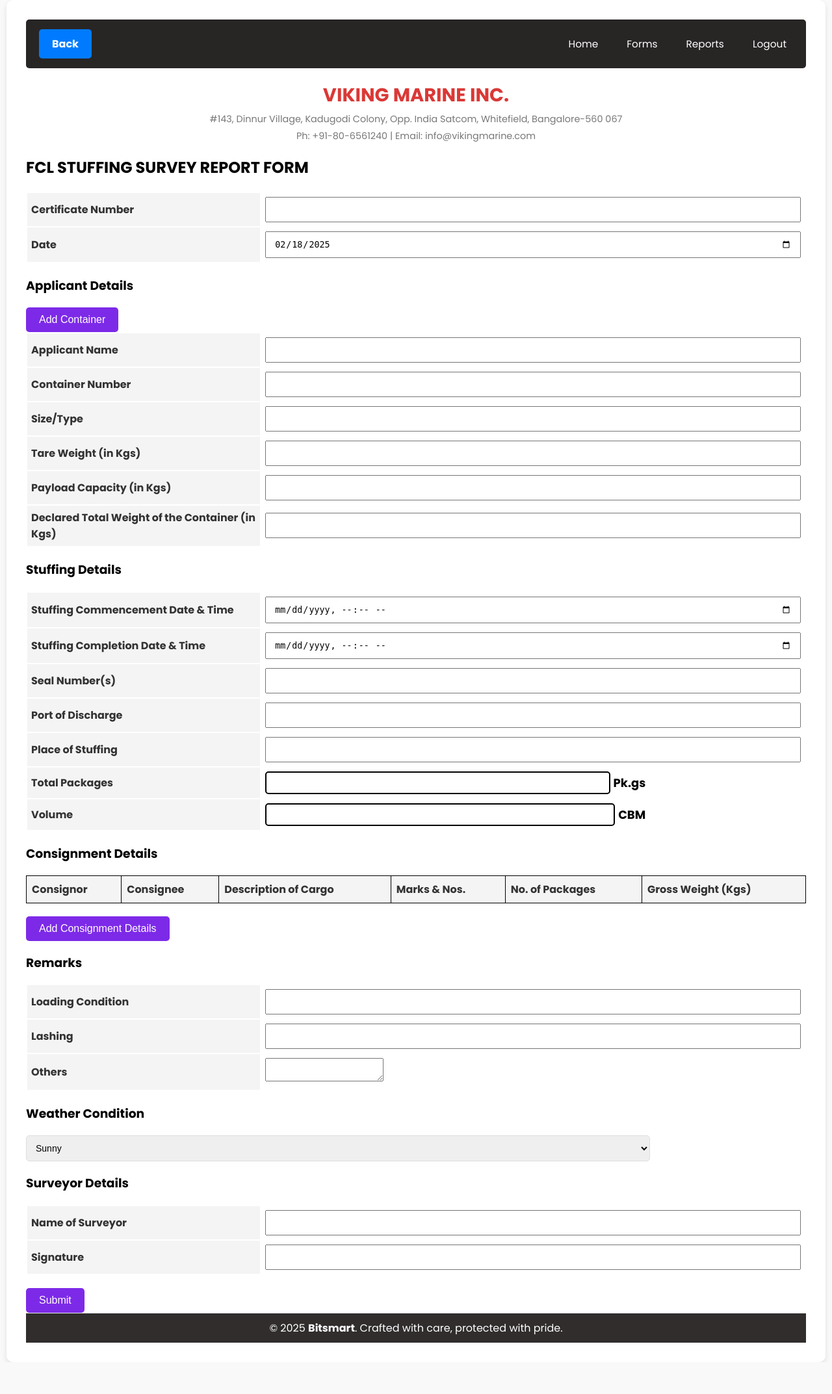
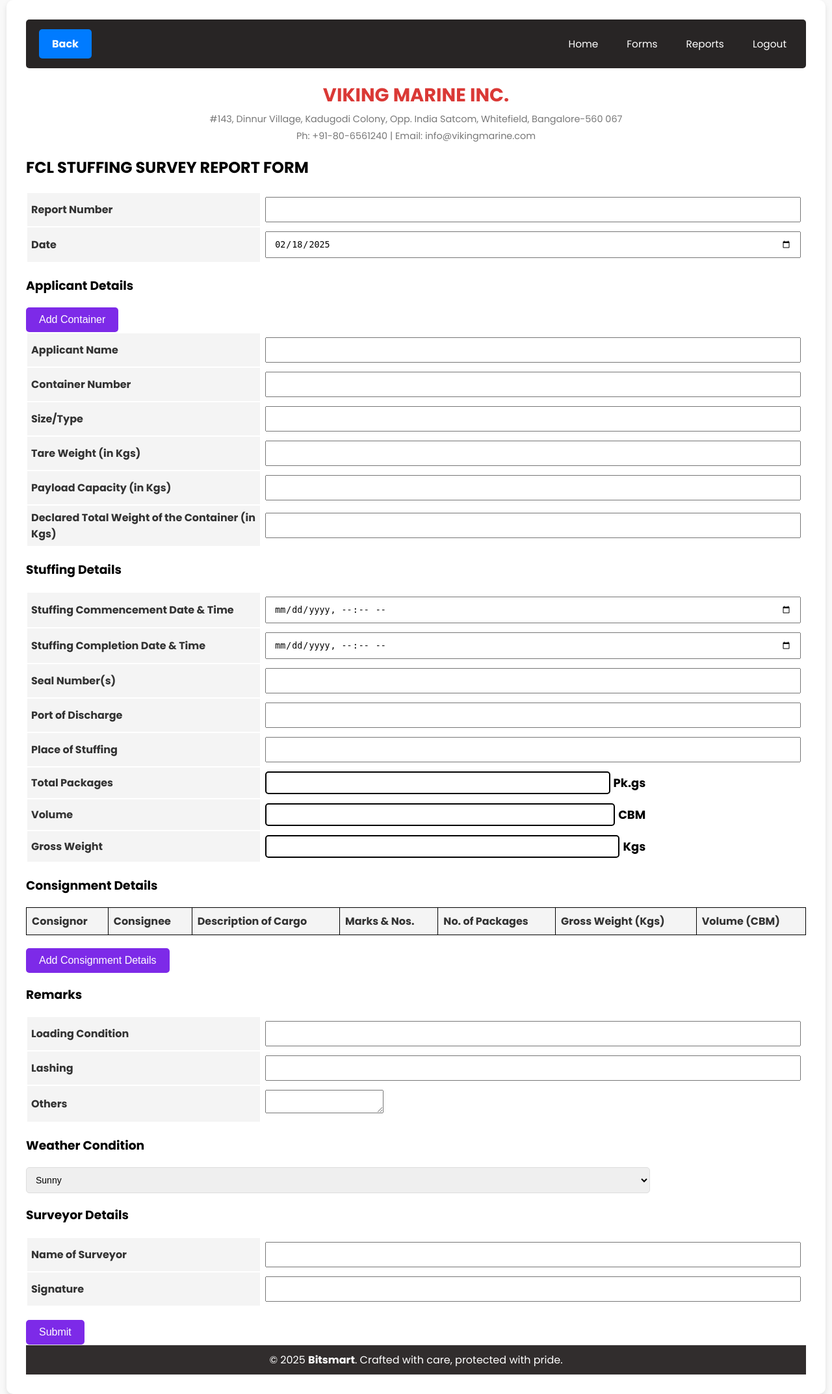
Before and after one commit to Praveen3226/viking12, a Flask app: template templates/emp.html in a window 1280 px wide. Shown: the whole page at 65% size. Before the commit the page ends 2096 px from the top, so only its background shows below. Run offline with Flask 3, Linux system fonts and the light colour scheme; the template is opened without the code that fills it, so the values that code supplies are empty.

Commit message:
Update emp.html

```diff
--- a/templates/emp.html
+++ b/templates/emp.html
@@ -248,6 +248,7 @@ overflow-y: auto;
 .input-container {
     display: flex;
     align-items: center;
+    font-weight: bold; /* Makes all text inside bold */
 }
 
 .small-box {
@@ -257,7 +258,7 @@ font-size: 18px; /* Increase font size for readability */
     text-align: center;
     border: 2px solid black;
     border-radius: 5px;
-font-weight: bold;
+    font-weight: bold; /* Ensures input text is bold */
     margin-right: 5px;
 }
 
@@ -265,6 +266,7 @@ margin-right: 5px;
     font-weight: bold;
     font-size: 18px;
 }
+
 
         /* Navigation Bar */
         .nav-bar {
@@ -332,7 +334,7 @@ font-size: 18px;
         <form method="POST" action="{{ url_for('submit') }}">
             <table class="custom-table">
                 <tr>
-                    <th>Certificate Number</th>
+                    <th>Report Number</th>
                     <td><input type="text" id="CertificateNumber" name="CertificateNumber" ></td>
                 </tr>
                 <tr>
@@ -385,6 +387,7 @@ font-size: 18px;
                                 <th>Marks & Nos.</th>
                                 <th>No. of Packages</th>
                                 <th>Gross Weight (Kgs)</th>
+                                <th>Volume (CBM)</th>
                             </tr>
                         </thead>
                         <tbody></tbody>
@@ -459,6 +462,14 @@ font-size: 18px;
         <span class="unit">CBM</span>
     </td>
 </tr>
+<tr>
+    <th>Gross Weight</th>
+    <td class="input-container">
+        <input type="text" id="grossWeight" name="grossWeight" readonly class="small-box">
+        <span class="unit">Kgs</span>
+    </td>
+</tr>
+
 
 
 </table>
@@ -474,6 +485,7 @@ font-size: 18px;
                             <th>Marks & Nos.</th>
                             <th>No. of Packages</th>
                             <th>Gross Weight (Kgs)</th>
+                            <th>Volume (CBM)</th>
                         </tr>
                     </thead>
                     <tbody>
@@ -530,7 +542,6 @@ font-size: 18px;
     </footer>
     </div>
     <script>
-
 document.getElementById("add-container-btn").addEventListener("click", function () {
     fetch('/get_containers')
         .then(response => response.json())
@@ -538,13 +549,11 @@ fetch('/get_containers')
             const tbody = document.querySelector('#add-container-modal tbody');
             tbody.innerHTML = ''; // Clear existing rows
 
-        // If no containers are found
             if (data.length === 0) {
-            tbody.innerHTML = '<tr><td colspan="7">No containers available</td></tr>';
+                tbody.innerHTML = '<tr><td colspan="8">No containers available</td></tr>';
                 return;
             }
 
-        // Populate modal with container data
             data.forEach(container => {
                 const row = document.createElement('tr');
                 row.innerHTML = `
@@ -555,6 +564,7 @@ fetch('/get_containers')
                     <td>${container.tare_weight}</td>
                     <td>${container.payload_capacity}</td>
                     <td>${container.max_gross_weight}</td>
+
                 `;
                 tbody.appendChild(row);
             });
@@ -571,13 +581,11 @@ fetch('/get_consignment_details')
             const tbody = document.querySelector('#modal tbody');
             tbody.innerHTML = ''; // Clear existing rows
 
-        // If no consignments are found
             if (data.length === 0) {
-            tbody.innerHTML = '<tr><td colspan="7">No consignments available</td></tr>';
+                tbody.innerHTML = '<tr><td colspan="8">No consignments available</td></tr>';
                 return;
             }
 
-        // Populate modal with consignment data
             data.forEach(consignment => {
                 const row = document.createElement('tr');
                 row.innerHTML = `
@@ -587,6 +595,7 @@ fetch('/get_consignment_details')
                     <td>${consignment.commodity}</td>
                     <td>${consignment.sb_number}</td>
                     <td>${consignment.total_pkgs}</td>
+                    <td>${consignment.gross_weight}</td>
                     <td>${consignment.total_volume}</td>
                 `;
                 tbody.appendChild(row);
@@ -597,17 +606,16 @@ fetch('/get_consignment_details')
     document.getElementById('modal').style.display = 'flex';
 });
 
-// Close container modal
+// Close modals
 document.getElementById("close-container-modal").addEventListener("click", function() {
     document.getElementById("add-container-modal").style.display = "none";
 });
 
-// Close consignment modal
 document.getElementById("close-modal").addEventListener("click", function() {
     document.getElementById("modal").style.display = "none";
 });
 
-// Add selected container to the main form
+// Add selected container to main form
 document.getElementById("add-container-to-main").addEventListener("click", function () {
     const selectedRow = document.querySelector(".container-check:checked");
 
@@ -628,22 +636,20 @@ if (selectedRow) {
     }
 });
 
-// Add selected consignment details to the main table
-// Add selected consignment details to the main table
+// Add selected consignment details to main table
 document.getElementById('fill-table').addEventListener('click', function () {
     const selectedRows = document.querySelectorAll('.modal-content .row-check:checked');
     const mainTableBody = document.querySelector('#main-table tbody');
 
     let consignmentDetails = [];
-
-// Retrieve existing consignment details from the hidden input field
     const existingConsignments = document.getElementById('consignmentDetails').value;
     if (existingConsignments) {
-    consignmentDetails = JSON.parse(existingConsignments); // Preserve previous selections
+        consignmentDetails = JSON.parse(existingConsignments);
     }
 
     let totalPackages = parseInt(document.getElementById('totalPackages').value) || 0;
     let totalVolume = parseFloat(document.getElementById('volume').value) || 0;
+    let totalGrossWeight = parseFloat(document.getElementById('grossWeight').value) || 0;
 
     if (selectedRows.length === 0) {
         alert("Please select at least one consignment!");
@@ -653,53 +659,50 @@ if (selectedRows.length === 0) {
     selectedRows.forEach((checkbox) => {
         const row = checkbox.closest('tr');
         const cells = row.querySelectorAll('td');
-    const newRow = document.createElement('tr');
 
-    // Extract and sanitize numeric values
         const packages = parseInt(cells[5].textContent.replace(/[^0-9]/g, ''), 10) || 0;
-    const volume = parseFloat(cells[6].textContent.replace(/[^0-9.]/g, '')) || 0;
+        const grossWeight = parseFloat(cells[6].textContent.replace(/[^0-9.]/g, '')) || 0;
+        const volume = parseFloat(cells[7]?.textContent?.replace(/[^0-9.]/g, '') || 0);
 
-    // Create an object for each consignment detail
         const consignment = {
             consignor: cells[1].textContent.trim(),
             consignee: cells[2].textContent.trim(),
             description: cells[3].textContent.trim(),
             marksNos: cells[4].textContent.trim(),
             packages: packages,
-        weight: cells[6].textContent.trim(),
-        volume: volume
+            gross_weight: grossWeight.toFixed(2), // Ensure correct decimal formatting
+            volume: volume.toFixed(2)
         };
-
-    // Check if this consignment is already added
-    const isAlreadyAdded = consignmentDetails.some(existing => existing.consignor === consignment.consignor && existing.consignee === consignment.consignee);
-
-    if (!isAlreadyAdded) {
+        // Always add the new consignment
         consignmentDetails.push(consignment);
 
-        // Add the row to the main table
-        for (let i = 1; i < cells.length; i++) {
-            const newCell = document.createElement('td');
-            newCell.textContent = cells[i].textContent.trim();
-            newRow.appendChild(newCell);
-        }
+        const newRow = document.createElement('tr');
+        newRow.innerHTML = `
+            <td>${cells[1].textContent.trim()}</td>
+            <td>${cells[2].textContent.trim()}</td>
+            <td>${cells[3].textContent.trim()}</td>
+            <td>${cells[4].textContent.trim()}</td>
+            <td>${packages}</td>
+            <td>${grossWeight.toFixed(2)}</td>
+            <td>${volume.toFixed(2)}</td>
+        `;
+
         mainTableBody.appendChild(newRow);
 
-        // Update totals
         totalPackages += packages;
+        totalGrossWeight += grossWeight;
         totalVolume += volume;
-    }
     });
 
-// Update the Total Packages and Volume fields
     document.getElementById('totalPackages').value = totalPackages;
-document.getElementById('volume').value = totalVolume.toFixed(2); // Format volume to 2 decimal places
+    document.getElementById('grossWeight').value = totalGrossWeight.toFixed(2);
+    document.getElementById('volume').value = totalVolume.toFixed(2);
 
-// Save updated consignment details in hidden field
     document.getElementById('consignmentDetails').value = JSON.stringify(consignmentDetails);
-
-// Close the modal
     document.getElementById('modal').style.display = 'none';
 });
+
+
 
 
 // Fetch certificate number on page load
@@ -707,13 +710,12 @@ document.addEventListener("DOMContentLoaded", function () {
     fetch("/get_number")
         .then(response => response.json())
         .then(data => {
-        // Correctly access the certificateNumber from the response
             document.getElementById("CertificateNumber").value = data.certificateNumber;
         })
         .catch(error => console.error("Error fetching certificate number:", error));
 });
 
-// Set today's date as the default value for the date field
+// Set today's date as default
 const today = new Date();
 const year = today.getFullYear();
 const month = ('0' + (today.getMonth() + 1)).slice(-2);
@@ -721,7 +723,6 @@ const day = ('0' + today.getDate()).slice(-2);
 const formattedDate = `${year}-${month}-${day}`;
 document.getElementById('date').value = formattedDate;
 
-
 </script>
 
 </body>
```
Lines whose indentation alone changed are shown as unchanged.
